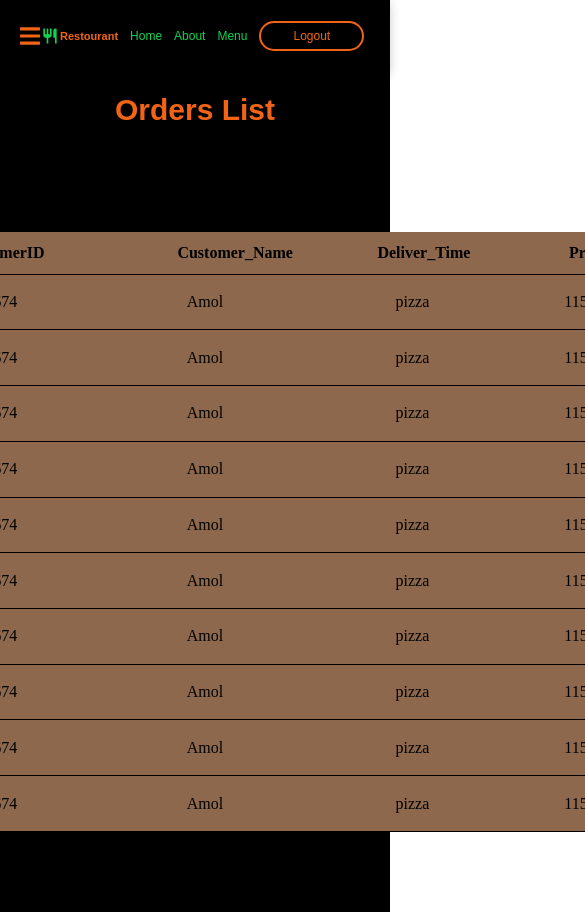
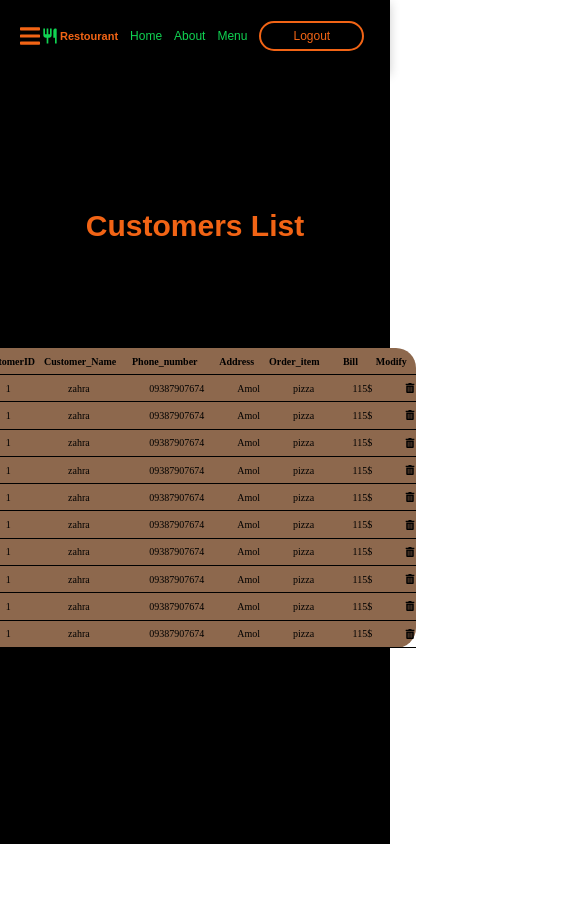
Before and after one commit to amirhossein-najafi/Restaurant-Project, a React (Vite) app: page /customers in a window 390 px wide. Shown: the top 912 px of the page, 585 px wide, since content can reach past the window. After the commit the page ends 844 px from the top, so only its background shows below. Built offline with nearby package versions, Linux system fonts and the light colour scheme; a web font is replaced by a local one.

Commit message:
responsive AdminPanel table

```diff
--- a/docker-compose.yml
+++ b/docker-compose.yml
@@ -2,7 +2,7 @@ version: "3.8"
 
 services:
   app:
-    image: amir-image
+    image: front-project
     build:
       context: .
     volumes:
--- a/src/components/Home.jsx
+++ b/src/components/Home.jsx
@@ -1,8 +1,9 @@
-import React, {useState} from "react";
+// eslint-disable-next-line no-unused-vars
+import React from "react";
 import Button from "../layouts/Button";
 import Navbar from "./Navbar.jsx";
 import {useNavigate} from "react-router-dom";
-
+import menu3 from "../assets/img/menu3.jpg";
 
 const Home = () => {
     let navigate=useNavigate();
--- a/src/pages/Customers.jsx
+++ b/src/pages/Customers.jsx
@@ -24,31 +24,30 @@ function Customers() {
 
             <div className="w-screen flex flex-col justify-center">
         <span className="text-brightColor text-3xl font-semibold text-center lg:pt-8 pt-3 pb-10">
-        Orders List</span>
+        Customers List</span>
             </div>
             <div className="mt-16">
-                <table  className="rounded-[20px] text-black bg-[#8D684D] w-[75rem] h-[600px]">
+                <table  className="rounded-[20px] text-black bg-[#8D684D] w-[10rem] h-[300px] lg:w-[62rem] lg:h-[600px] md:w-[40rem] md:h-[450px]">
 
                     <tr>
-                        <th className="border-b-[1px] border-b-black">OrderID</th>
-                        <th className="border-b-[1px] border-b-black">FoodID</th>
-                        <th className="border-b-[1px] border-b-black">CustomerID</th>
-                        <th className="border-b-[1px] border-b-black">Customer_Name</th>
-                        <th className="border-b-[1px] border-b-black">Deliver_Time</th>
-                        <th className="border-b-[1px] border-b-black">Price</th>
-                        <th className=" border-b-[1px] border-b-black ">Confirm</th>
+                        <th className="text-[10px] lg:txet-xl border-b-[1px] pl-2 border-b-black">CustomerID</th>
+                        <th className="text-[10px] lg:txet-xl border-b-[1px] pl-2 border-b-black">Customer_Name</th>
+                        <th className="text-[10px] lg:txet-xl border-b-[1px] pl-2 border-b-black">Phone_number</th>
+                        <th className="text-[10px] lg:txet-xl border-b-[1px] pl-2 border-b-black">Address</th>
+                        <th className="text-[10px] lg:txet-xl border-b-[1px] pl-2 border-b-black ">Order_item</th>
+                        <th className="text-[10px] lg:txet-xl border-b-[1px] pl-2 border-b-black ">Bill</th>
+                        <th className="text-[10px] lg:txet-xl border-b-[1px] pr-2 border-b-black ">Modify</th>
                     </tr>
                     {data.map((val, key) => {
                         return (
                             <tr key={key}>
-                                <td className="pl-14 border-b-[1px] border-b-black">{val.CustomerID}</td>
-                                <td className="pl-14 border-b-[1px] border-b-black">{val.CustomerName}</td>
-                                <td className="pl-14 border-b-[1px] border-b-black">{val.PhoneNumber}</td>
-                                <td className="pl-14 border-b-[1px] border-b-black">{val.Address}</td>
-                                <td className="pl-14 border-b-[1px] border-b-black">{val.OrderItem}</td>
-                                <td className="pl-14 border-b-[1px] border-b-black">{val.Bill}</td>
-                                <td className="pl-14 border-b-[1px] border-b-black">
-                                    <HiPencil.HiPencil color="#000000" className="check , cursor-pointer transition ease-in-out delay-150  hover:-translate-y-1 hover:scale-110  duration-300"/>
+                                <td className="text-[10px] lg:text-xl  lg:pl-14 md:pl-8 pl-8 border-b-[1px] border-b-black">{val.CustomerID}</td>
+                                <td className="text-[10px] lg:text-xl  lg:pl-14 md:pl-8 pl-8 border-b-[1px] border-b-black">{val.CustomerName}</td>
+                                <td className="text-[10px] lg:text-xl  lg:pl-14 md:pl-8 pl-8 border-b-[1px] border-b-black">{val.PhoneNumber}</td>
+                                <td className="text-[10px] lg:text-xl  lg:pl-14 md:pl-8 pl-8 border-b-[1px] border-b-black">{val.Address}</td>
+                                <td className="text-[10px] lg:text-xl  lg:pl-14 md:pl-8 pl-8 border-b-[1px] border-b-black">{val.OrderItem}</td>
+                                <td className="text-[10px] lg:text-xl  lg:pl-14 md:pl-8 pl-8 border-b-[1px] border-b-black">{val.Bill}</td>
+                                <td className="text-[10px] lg:text-xl  lg:pl-14 md:pl-8 pl-8 border-b-[1px] border-b-black">
                                     <FaTrashAlt.FaTrashAlt color="#000000" className="check , cursor-pointer transition ease-in-out delay-150  hover:-translate-y-1 hover:scale-110  duration-300"/></td>
                             </tr>
                         )
--- a/src/pages/Orders.jsx
+++ b/src/pages/Orders.jsx
@@ -44,12 +44,12 @@ const data = [
                     {data.map((val, key) => {
                         return (
                             <tr key={key}>
-                                <td className="text-[10px] lg:text-xl lg:pl-14 pl-2  border-b-[1px] border-b-black">{val.OrderID}</td>
-                                <td className="text-[10px] lg:txet-xl lg:pl-14 pl-2 border-b-[1px] border-b-black">{val.FoodID}</td>
-                                <td className="text-[10px] lg:txet-xl lg:pl-14 pl-2 border-b-[1px] border-b-black">{val.CustomerID}</td>
-                                <td className="text-[10px] lg:txet-xl lg:pl-14 pl-2 border-b-[1px] border-b-black">{val.Customer_Name}</td>
-                                <td className="text-[10px] lg:txet-xl lg:pl-14 pl-2 border-b-[1px] border-b-black">{val.Deliver_Time}</td>
-                                <td className="text-[10px] lg:txet-xl lg:pl-14 pl-2 border-b-[1px] border-b-black">{val.Price}</td>
+                                <td className="text-[10px] lg:text-xl  lg:pl-14 md:pl-8 pl-8  border-b-[1px] border-b-black">{val.OrderID}</td>
+                                <td className="text-[10px] lg:txet-xl lg:pl-14 md:pl-8  border-b-[1px] border-b-black">{val.FoodID}</td>
+                                <td className="text-[10px] lg:txet-xl lg:pl-14 md:pl-8 pl-8 border-b-[1px] border-b-black">{val.CustomerID}</td>
+                                <td className="text-[10px] lg:txet-xl lg:pl-14 md:pl-8 pl-8 border-b-[1px] border-b-black">{val.Customer_Name}</td>
+                                <td className="text-[10px] lg:txet-xl lg:pl-14 md:pl-8 pl-8 border-b-[1px] border-b-black">{val.Deliver_Time}</td>
+                                <td className="text-[10px] lg:txet-xl lg:pl-14 md:pl-8 pl-8 border-b-[1px] border-b-black">{val.Price}</td>
                                 <td className="text-[10px] lg:txet-xl lg:pl-14 pl-6  border-b-[1px] border-b-black">
                                     <FaIcons.FaCheck color="#10D352" className="check , cursor-pointer transition ease-in-out delay-150  hover:-translate-y-1 hover:scale-110  duration-300"/></td>
                             </tr>
```
